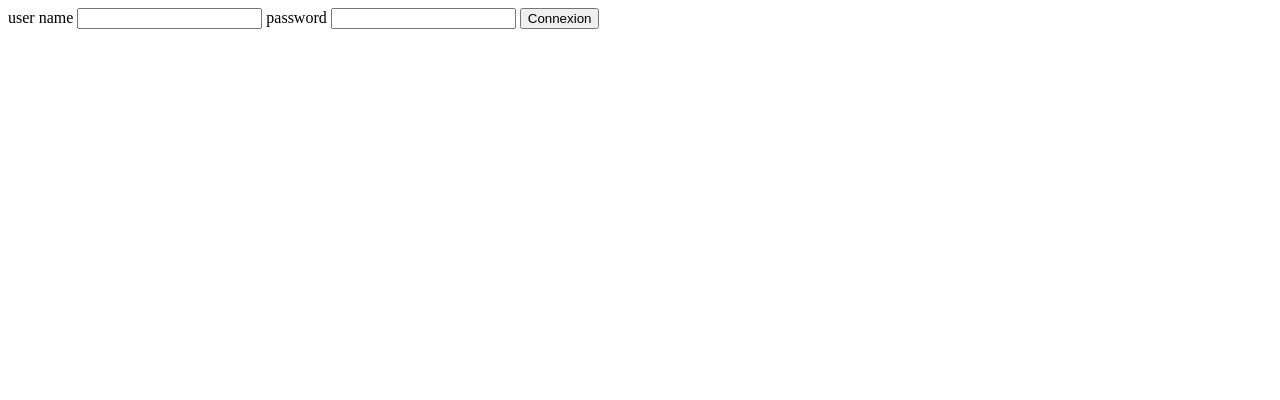
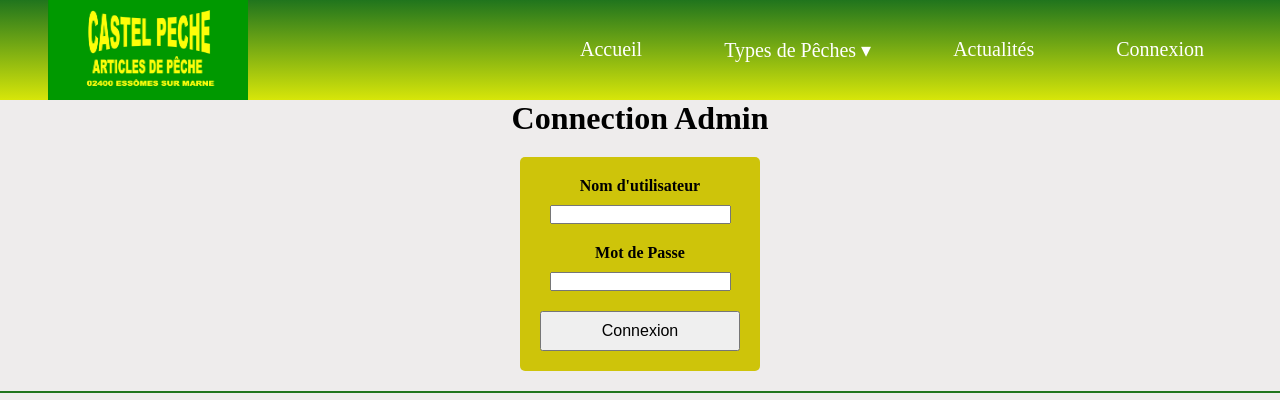
Before and after one commit to WillGRD/Projet-Castelpeche, a PHP site: page /templates/forms/connectAdmin.php in a window 1280 px wide. Shown: the top 400 px of the page. Run offline with PHP 8.4, Linux system fonts and the light colour scheme.

Commit message:
Responsive finis

```diff
--- a/castelpeche/css/style.css
+++ b/castelpeche/css/style.css
@@ -368,10 +367,9 @@ article h3 {
   }
 
   .form form {
-	width: 400px;
 	margin-top: 1.25rem;
 	padding: 20px;
-	border: 3px solid #cec40a;
+	background: #cec40a;
 	border-radius: 5px;
 	text-align: center;
 	margin-bottom: 1.25rem;
@@ -382,9 +380,13 @@ article h3 {
   }
 
   .input{
-	width: 25rem;
+	width: 20rem;;
 	height: 40px;
 	font-size: 30px;
+  }
+
+  .form h1 {
+	text-align: center;
   }
 
   .form label, .form input[type="submit"] {
--- a/castelpeche/templates/forms/connectAdmin.php
+++ b/castelpeche/templates/forms/connectAdmin.php
@@ -1,14 +1,25 @@
 <?php
-session_start();   //On lance la session
 
+require_once($_SERVER['DOCUMENT_ROOT'] . '/castelpeche/templates/header.php');
+?>
 
+<div class="form">
+    <h1>Connection Admin</h1>
+    <form  action="../../models/connectionAdmin.php" method="post">
+
+        <div class="formart">
+            <label for="username">Nom d'utilisateur</label>
+            <input type="text" name="username" id="username">
+        </div>
+        <div class="formart">
+            <label for="password">Mot de Passe</label>
+            <input type="password" name="password" id="password">
+        </div>
+        <button class="formbutton" type="submit">Connexion</button>
+
+    </form>
+</div>
+
+<?php
+require_once($_SERVER['DOCUMENT_ROOT'] . '/castelpeche/templates/footer.php');
 ?>
-<form action="../../models/connectionAdmin.php" method="post">
-
-    <label for="username">user name</label>
-    <input type="text" name="username" id="username">
-    <label for="password">password</label>
-    <input type="password" name="password" id="password">
-    <button type="submit">Connexion</button>
-
-</form>
--- a/castelpeche/templates/forms/formulaireAjout.php
+++ b/castelpeche/templates/forms/formulaireAjout.php
@@ -14,9 +14,9 @@
             <input class="input" type="photo" id="photo" name="photo" required>
         </div>
 
-        <div class="formart" id="formdesc">
+        <div class="formart">
             <label for="description">DESCRIPTION</label>
-            <input class="input" cols="30" rows="5" type="description" id="description" name="description" required>
+            <textarea class="input" rows="5" type="description" id="description" name="description" required></textarea>
         </div>
 
         <input class="formbutton" type="submit" value="Ajouter l'article">
--- a/castelpeche/templates/forms/updateForm.php
+++ b/castelpeche/templates/forms/updateForm.php
@@ -30,7 +30,7 @@ $results = $article->fetchAll(PDO::FETCH_ASSOC);
             </div>
             <div class="formart" id="formdesc">
                 <label for="description">DESCRIPTION</label>
-                <input class="input" cols="30" rows="5" type="description" id="description" name="description" required value="<?php echo $articleCourant["description"] ?>">
+                <textarea class="input" rows="5" type="description" id="description" name="description" required value="<?php echo $articleCourant["description"] ?>"></textarea>
             </div>
         <?php } ?>
 
```
Also changed, not shown: other parts of castelpeche/css/style.css (+46 -9 lines), castelpeche/templates/actualite.php (+6 -4 lines).
